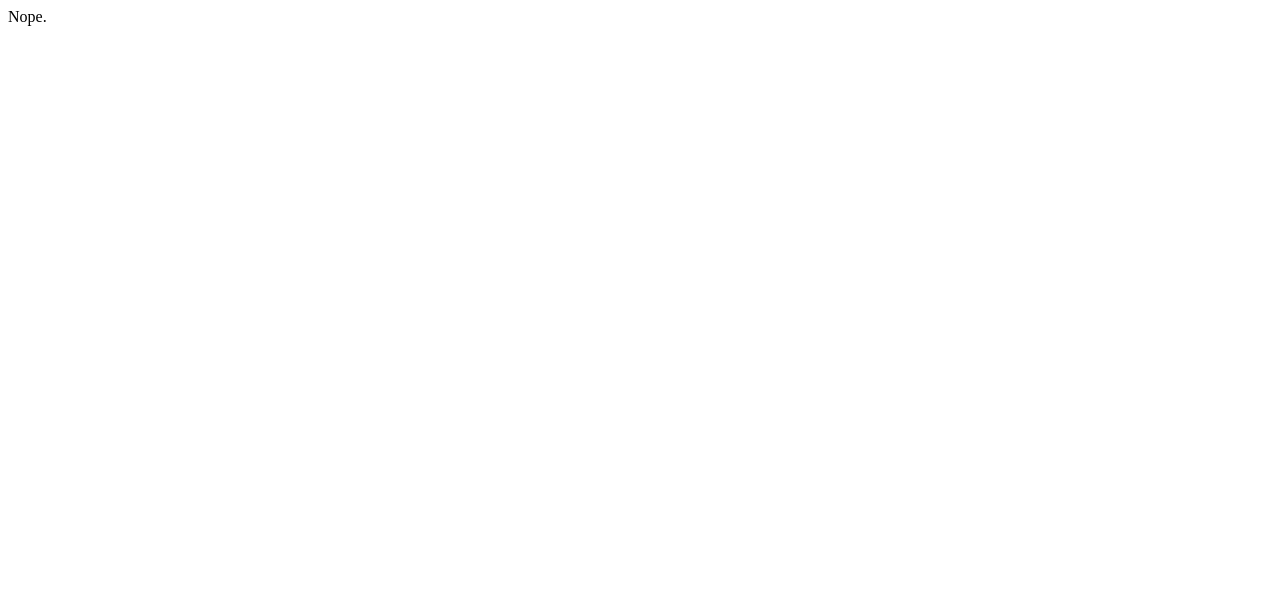
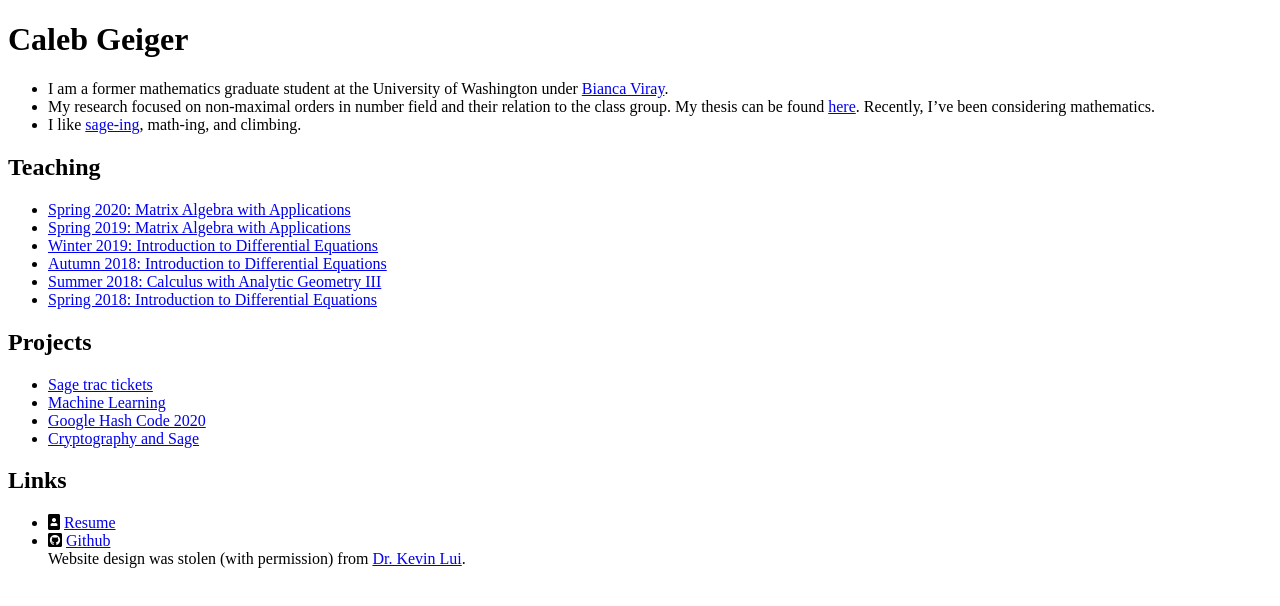
Before and after one commit to ElodinLaarz/clg, a plain HTML site: page index.html in a window 1280 px wide. Drawn offline with Linux system fonts and the light colour scheme.

Commit message:
add tech CV
added a CV focusing on technical works I've done recently.

```diff
--- a/index.html
+++ b/index.html
@@ -1 +1,42 @@
-Nope.
+<!DOCTYPE html>
+<html>
+    <head>
+        <meta charset="utf-8">
+        <meta name="viewport" content="width=device-width, initial-scale=1">
+        <title>Caleb Geiger</title>
+        <link rel="stylesheet"  href="styles.css">
+        <link rel="stylesheet" href="https://use.fontawesome.com/releases/v5.0.13/css/all.css" integrity="sha384-DNOHZ68U8hZfKXOrtjWvjxusGo9WQnrNx2sqG0tfsghAvtVlRW3tvkXWZh58N9jp" crossorigin="anonymous">
+        <link href="https://fonts.googleapis.com/css?family=Open+Sans" rel="stylesheet">
+
+    </head>
+    <body>
+        <h1 id="caleb-geiger">Caleb Geiger</h1>
+        <ul>
+        <li>I am a former mathematics graduate student at the University of Washington under <a href="https://sites.math.washington.edu/~bviray/">Bianca Viray</a>.</li>
+        <li>My research focused on non-maximal orders in number field and their relation to the class group. My thesis can be found <a href="http://hdl.handle.net/1773/45518">here</a>. Recently, I’ve been considering mathematics.</li>
+        <li>I like <a href="http://www.sagemath.org/">sage-ing</a>, math-ing, and climbing.</li>
+        </ul>
+        <h2 id="teaching">Teaching</h2>
+        <ul>
+        <li><a href="https://math.washington.edu/courses/2020/spring/math/308/d">Spring 2020: Matrix Algebra with Applications</a></li>
+        <li><a href="https://math.washington.edu/courses/2019/spring/math/308/f">Spring 2019: Matrix Algebra with Applications</a></li>
+        <li><a href="https://math.washington.edu/courses/2019/winter/math/307/g">Winter 2019: Introduction to Differential Equations</a></li>
+        <li><a href="https://math.washington.edu/courses/2018/autumn/math/307/n">Autumn 2018: Introduction to Differential Equations</a></li>
+        <li><a href="https://math.washington.edu/courses/2018/summer/math/126/a">Summer 2018: Calculus with Analytic Geometry III</a></li>
+        <li><a href="https://math.washington.edu/courses/2018/spring/math/307/h">Spring 2018: Introduction to Differential Equations</a></li>
+        </ul>
+        <h2 id="projects">Projects</h2>
+        <ul>
+        <li><a href="https://trac.sagemath.org/query?status=closed&amp;status=needs_info&amp;status=needs_review&amp;status=needs_work&amp;status=new&amp;status=positive_review&amp;reporter=klui&amp;max=0&amp;col=id&amp;col=summary&amp;col=reporter&amp;col=status&amp;col=owner&amp;col=type&amp;col=priority&amp;order=id">Sage trac tickets</a></li>
+        <li><a href="https://github.com/ElodinLaarz/Stats-ML">Machine Learning</a></li>
+        <li><a href="https://github.com/ElodinLaarz/GoogleHash2020">Google Hash Code 2020</a></li>
+        <li><a href="https://github.com/ElodinLaarz/CryptoPractice">Cryptography and Sage</a></li>
+        </ul>
+        <h2 id="links">Links</h2>
+        <ul>
+        <li><i class="fas fa-portrait"></i> <a href="./CV.pdf">Resume</a></li>
+        <li><i class="fab fa-github-square"></i> <a href="https://github.com/ElodinLaarz/">Github</a></li>
+        Website design was stolen (with permission) from <a href="https://kevinywlui.github.io/">Dr. Kevin Lui</a>.
+        </ul>
+    </body>
+</html>
```
Also changed, not shown: 7 other files.
